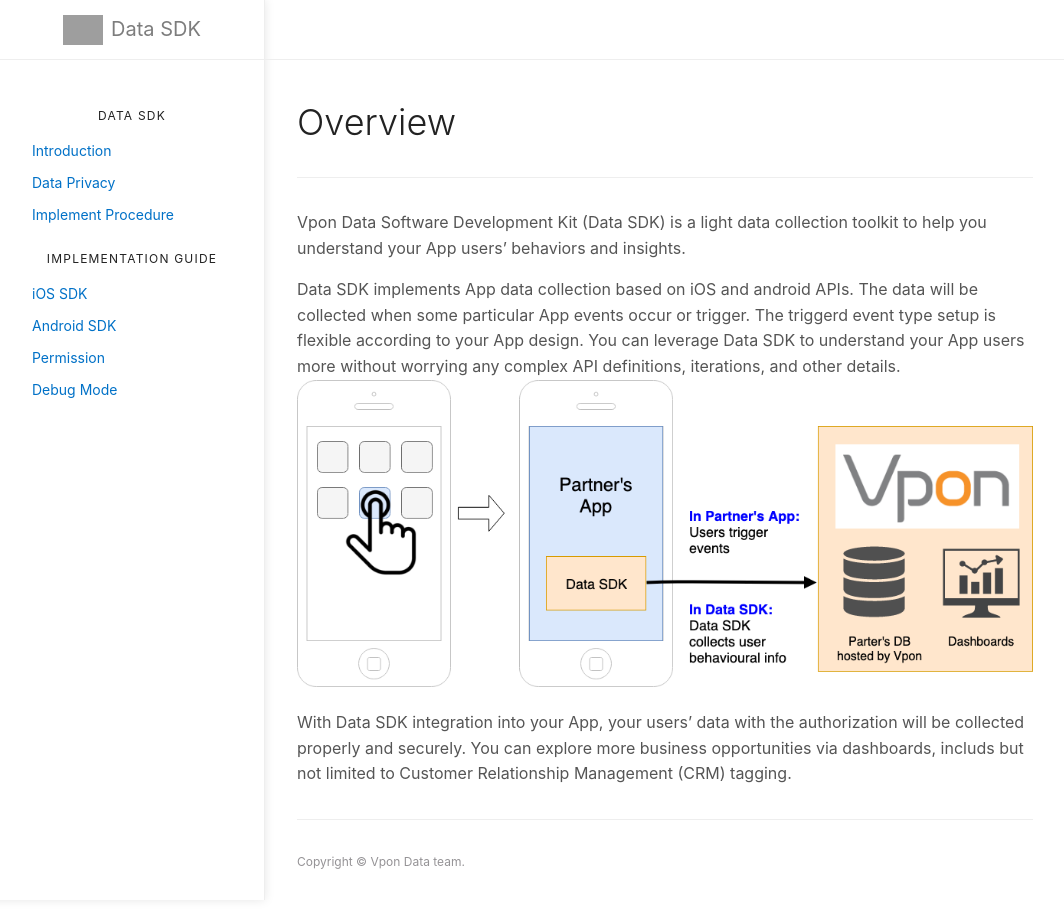
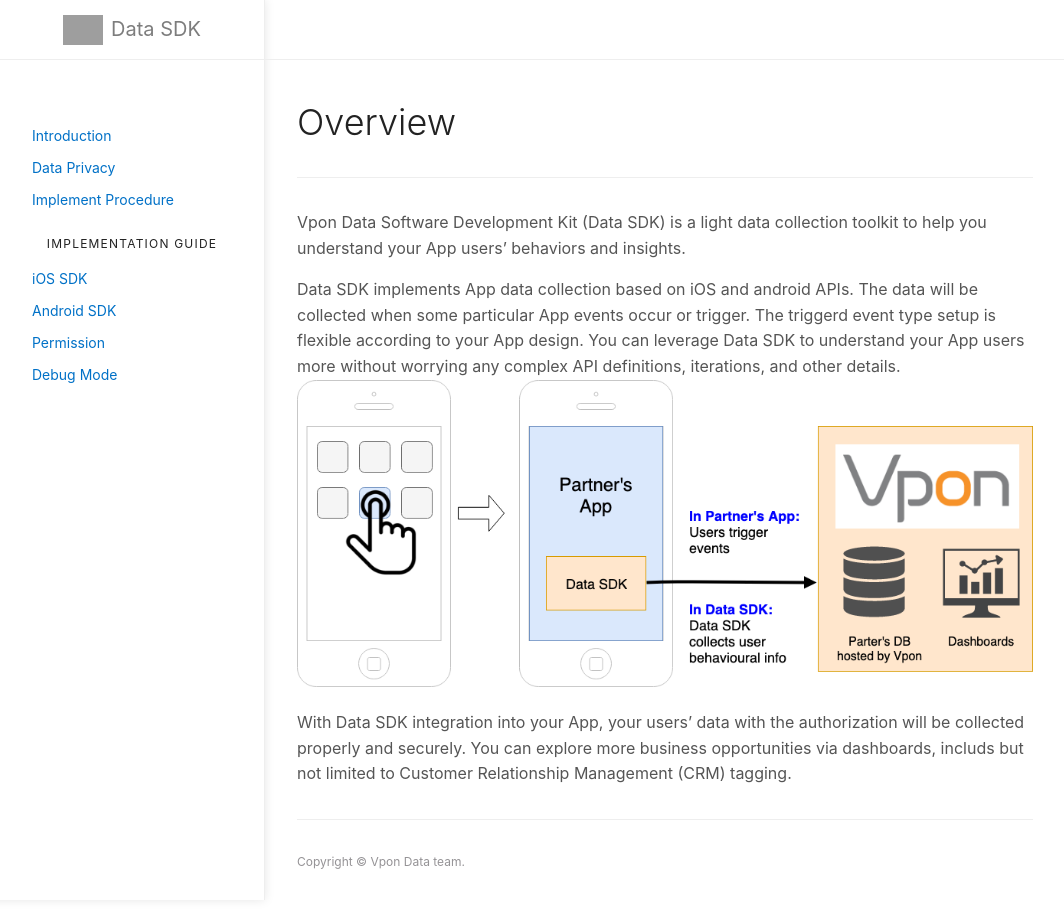
Before and after one commit to vpon-data/data-sdk, a Jekyll site: the page built from index.md, in a window 1280 px wide. Shown: the whole page, without its empty margins (107-1171 px from the left). Built offline with Jekyll 4.4.1, drawn with Linux system fonts in a browser that asks for light colours; grey boxes are pictures that could not be loaded.

Commit message:
Update menu.yml

```diff
--- a/_data/menu.yml
+++ b/_data/menu.yml
@@ -1,5 +1,5 @@
 menu:
-  - title: 'Data SDK'
+  - title: ''
     subfolderitems:
       - page: Introduction
         url: /
```
